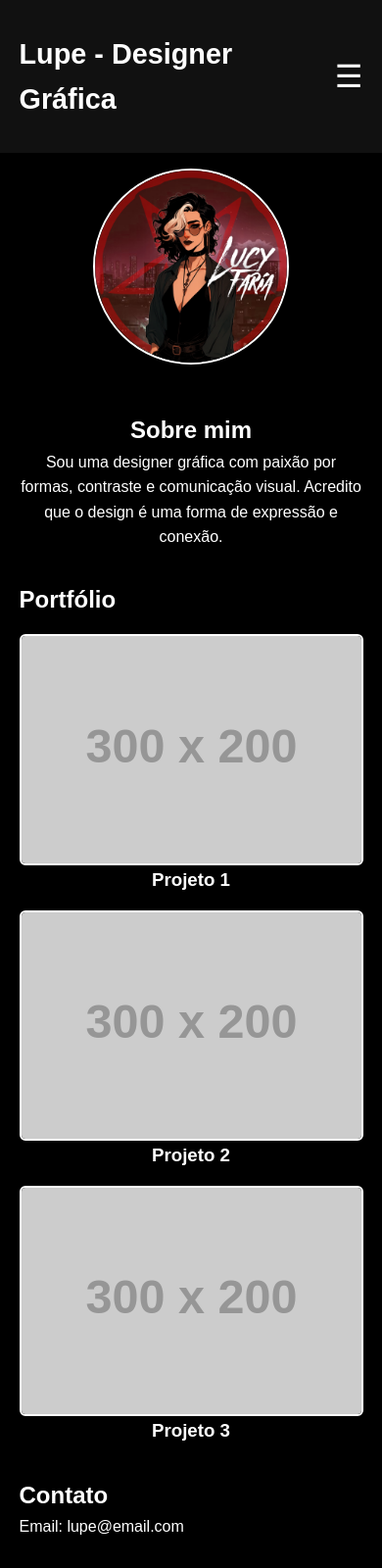
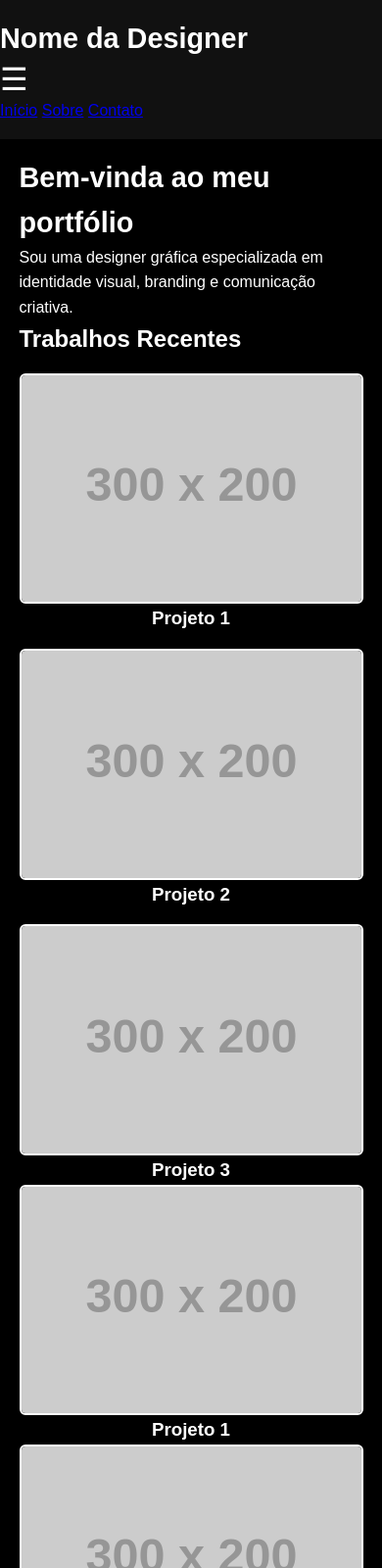
Before and after one commit to LupeBRDias/LupeBacelar, a plain HTML site: page index.html in a window 390 px wide. Shown: the top 1600 px of the page at 98% size. Drawn offline with Linux system fonts and the light colour scheme; placeholder pictures from the web are drawn by us.

Commit message:
Update index.html

```diff
--- a/index.html
+++ b/index.html
@@ -1,75 +1,97 @@
 <!DOCTYPE html>
-<html lang="pt-BR">
+<html lang="pt-br">
 <head>
-  <meta charset="UTF-8" />
-  <meta name="viewport" content="width=device-width, initial-scale=1" />
-  <title>Portfólio Designer Gráfica - Lupe</title>
-  <link rel="stylesheet" href="style.css" />
+  <meta charset="UTF-8">
+  <meta name="viewport" content="width=device-width, initial-scale=1">
+  <title>Portfólio - Designer Gráfica</title>
+  <link rel="stylesheet" href="style.css">
 </head>
 <body>
+
   <header>
-    <div class="container">
-      <h1>Lupe - Designer Gráfica</h1>
-      <button class="menu-toggle" aria-label="Abrir menu">&#9776;</button>
-      <nav>
-        <ul class="nav-links">
-          <li><a href="#sobre">Sobre mim</a></li>
-          <li><a href="#portfolio">Portfólio</a></li>
-          <li><a href="#contato">Contato</a></li>
-        </ul>
-      </nav>
-    </div>
+    <h1>Nome da Designer</h1>
+    <button class="menu-toggle" aria-label="Abrir menu">&#9776;</button>
+    <nav id="menu">
+      <a href="#inicio">Início</a>
+      <a href="#sobre">Sobre</a>
+      <a href="#contato">Contato</a>
+    </nav>
   </header>
 
-  <section class="container" id="sobre">
-    <div class="sobre-flex">
-      <img src="Funesta - Lucy.png" alt="Foto da Designer" class="foto-perfil" />
-      <div>
-        <h2>Sobre mim</h2>
-        <p>Sou uma designer gráfica com paixão por formas, contraste e comunicação visual. Acredito que o design é uma forma de expressão e conexão.</p>
+  <section class="container" id="inicio">
+    <h1>Bem-vinda ao meu portfólio</h1>
+    <p>Sou uma designer gráfica especializada em identidade visual, branding e comunicação criativa.</p>
+
+    <h2>Trabalhos Recentes</h2>
+    <div class="portfolio-grid">
+
+      <!-- Projeto 1 -->
+      <div class="portfolio-item" onclick="openModal(1)">
+        <img src="https://via.placeholder.com/300x200" alt="Projeto 1">
+        <h3>Projeto 1</h3>
+      </div>
+
+      <!-- Projeto 2 -->
+      <div class="portfolio-item" onclick="openModal(2)">
+        <img src="https://via.placeholder.com/300x200" alt="Projeto 2">
+        <h3>Projeto 2</h3>
+      </div>
+
+      <!-- Projeto 3 -->
+      <div class="portfolio-item" onclick="openModal(3)">
+        <img src="https://via.placeholder.com/300x200" alt="Projeto 3">
+        <h3>Projeto 3</h3>
       </div>
     </div>
-  </section>
 
-  <section class="container" id="portfolio">
-    <h2>Portfólio</h2>
-    <div class="portfolio-grid">
-      <div class="portfolio-item" onclick="openModal(1)">
-        <img src="https://via.placeholder.com/300x200" alt="Projeto 1" />
+    <!-- Modal -->
+    <div id="modal" class="modal">
+      <span class="close" onclick="closeModal()">&times;</span>
+      <div class="modal-content" id="modal-content"></div>
+      <div class="modal-controls">
+        <button onclick="prevImage()">◀</button>
+        <button onclick="nextImage()">▶</button>
+      </div>
+    </div>
+      <div class="portfolio-item">
+        <img src="https://via.placeholder.com/300x200" alt="Projeto 1">
         <h3>Projeto 1</h3>
       </div>
-      <div class="portfolio-item" onclick="openModal(2)">
-        <img src="https://via.placeholder.com/300x200" alt="Projeto 2" />
+      <div class="portfolio-item">
+        <img src="https://via.placeholder.com/300x200" alt="Projeto 2">
         <h3>Projeto 2</h3>
       </div>
-      <div class="portfolio-item" onclick="openModal(3)">
-        <img src="https://via.placeholder.com/300x200" alt="Projeto 3" />
+      <div class="portfolio-item">
+        <img src="https://via.placeholder.com/300x200" alt="Projeto 3">
         <h3>Projeto 3</h3>
       </div>
     </div>
   </section>
 
+  <section class="container" id="sobre">
+    <h2>Sobre mim</h2>
+    <p>Sou uma designer gráfica com paixão por formas, contraste e comunicação visual. Acredito que o design é uma forma de expressão e conexão.</p>
+  </section>
+
   <section class="container" id="contato">
     <h2>Contato</h2>
-    <p>Email: lupe@email.com</p>
+    <form>
+      <p><label>Nome<br><input type="text" name="nome" required></label></p>
+      <p><label>Email<br><input type="email" name="email" required></label></p>
+      <p><label>Mensagem<br><textarea name="mensagem" rows="5" required></textarea></label></p>
+      <p><button type="submit">Enviar</button></p>
+    </form>
   </section>
 
-  <!-- Modal -->
-  <div id="modal" class="modal" role="dialog" aria-modal="true" aria-labelledby="modalTitle" aria-describedby="modalDesc">
-    <button class="close" aria-label="Fechar modal" onclick="closeModal()">&times;</button>
-    <div class="modal-content" id="modal-content"></div>
-    <div class="modal-controls">
-      <button onclick="prevImage()" aria-label="Imagem anterior">◀</button>
-      <button onclick="nextImage()" aria-label="Próxima imagem">▶</button>
-    </div>
-  </div>
+  <footer>
+    <p>&copy; 2025 - Nome da Designer</p>
+  </footer>
 
   <script>
-    const menuToggle = document.querySelector(".menu-toggle");
-    const navLinks = document.querySelector(".nav-links");
-
-    menuToggle.addEventListener("click", () => {
-      navLinks.classList.toggle("active");
+    const toggle = document.querySelector('.menu-toggle');
+    const menu = document.getElementById('menu');
+    toggle.addEventListener('click', () => {
+      menu.classList.toggle('active');
     });
 
     const modal = document.getElementById("modal");
@@ -96,7 +118,7 @@
     }
 
     function showImage() {
-      modalContent.innerHTML = `<img src="${currentImages[currentIndex]}" style="width: 100%; max-height: 80vh;" alt="Imagem do projeto" />`;
+      modalContent.innerHTML = "<img src='" + currentImages[currentIndex] + "' style='width: 100%; max-height: 80vh;'>";
     }
 
     function prevImage() {
@@ -112,6 +134,7 @@
         showImage();
       }
     }
-  </script>
+</script>
+
 </body>
 </html>
```
